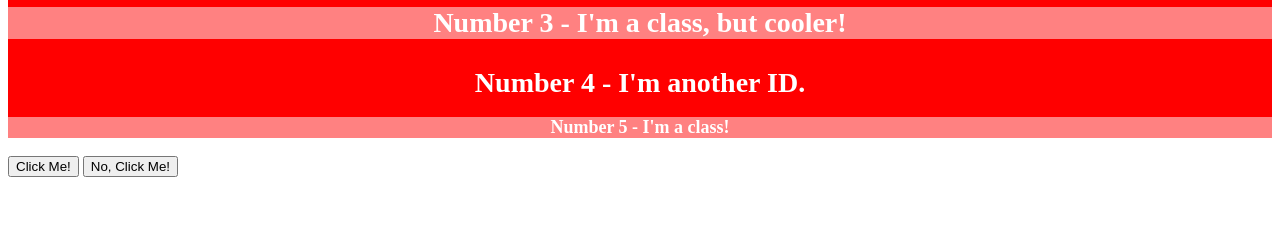
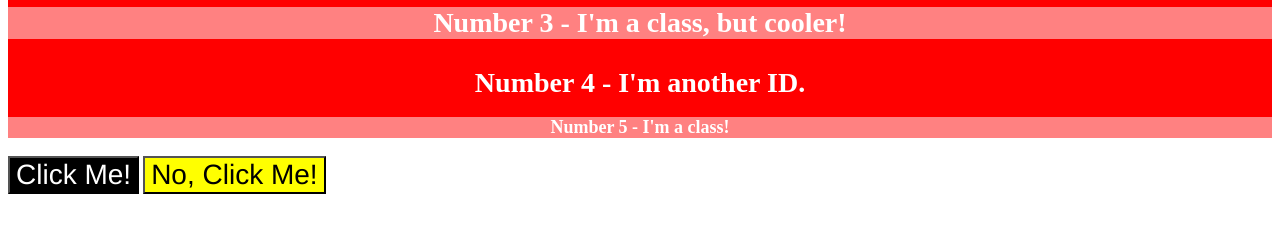
Before and after one commit to amilkez/odin-recipes, a plain HTML site: page index.html in a window 1280 px wide. Shown: the part 424-656 px from the top of the page. Drawn offline with Linux system fonts and the light colour scheme.

Commit message:
Style background and text on buttons

```diff
--- a/style.css
+++ b/style.css
@@ -25,3 +25,17 @@ div {
 .md-text {
 	font-size: 28px;
 }
+
+.first-btn {
+	background-color: black;
+	color: white;
+}
+
+.yellow-bg {
+	background-color: yellow;
+}
+
+.text {
+	font-size: 28px;
+	font-family: Helvetica, "Times New Roman", sans-serif;
+}
```
